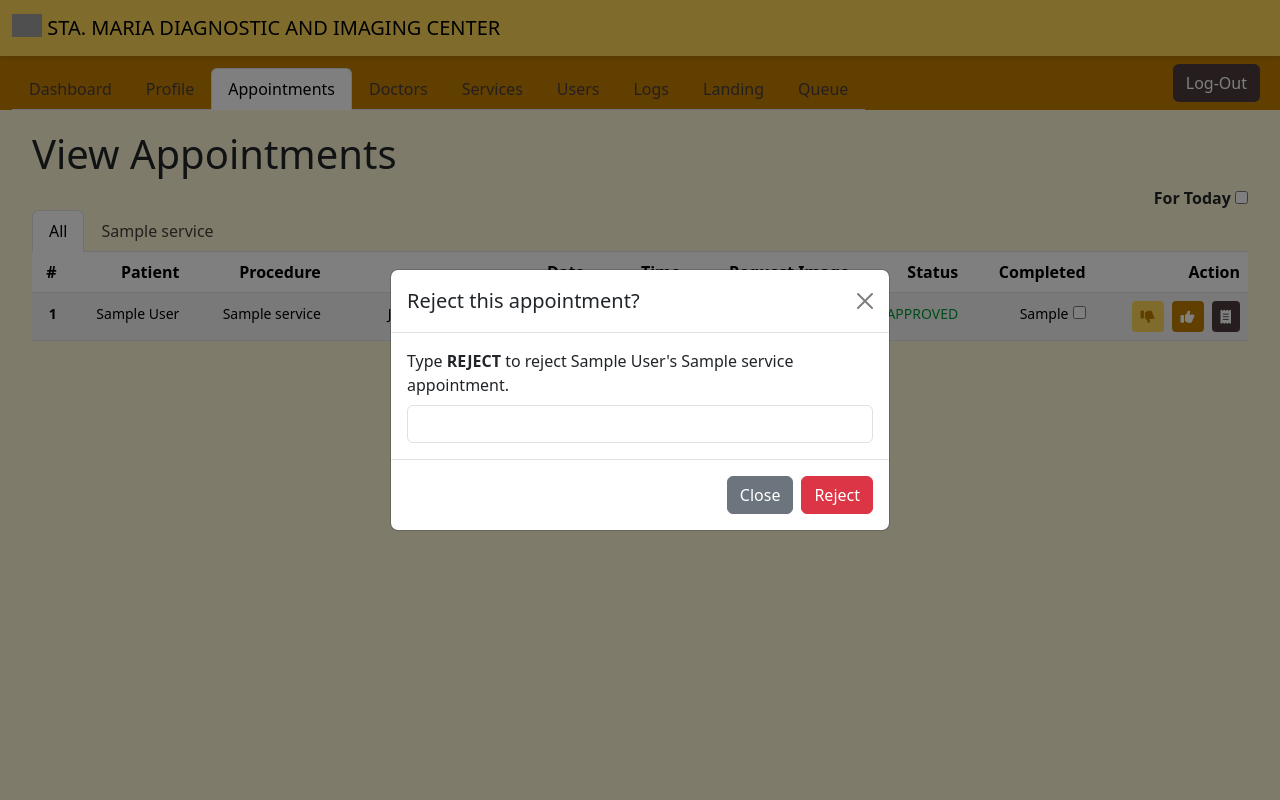
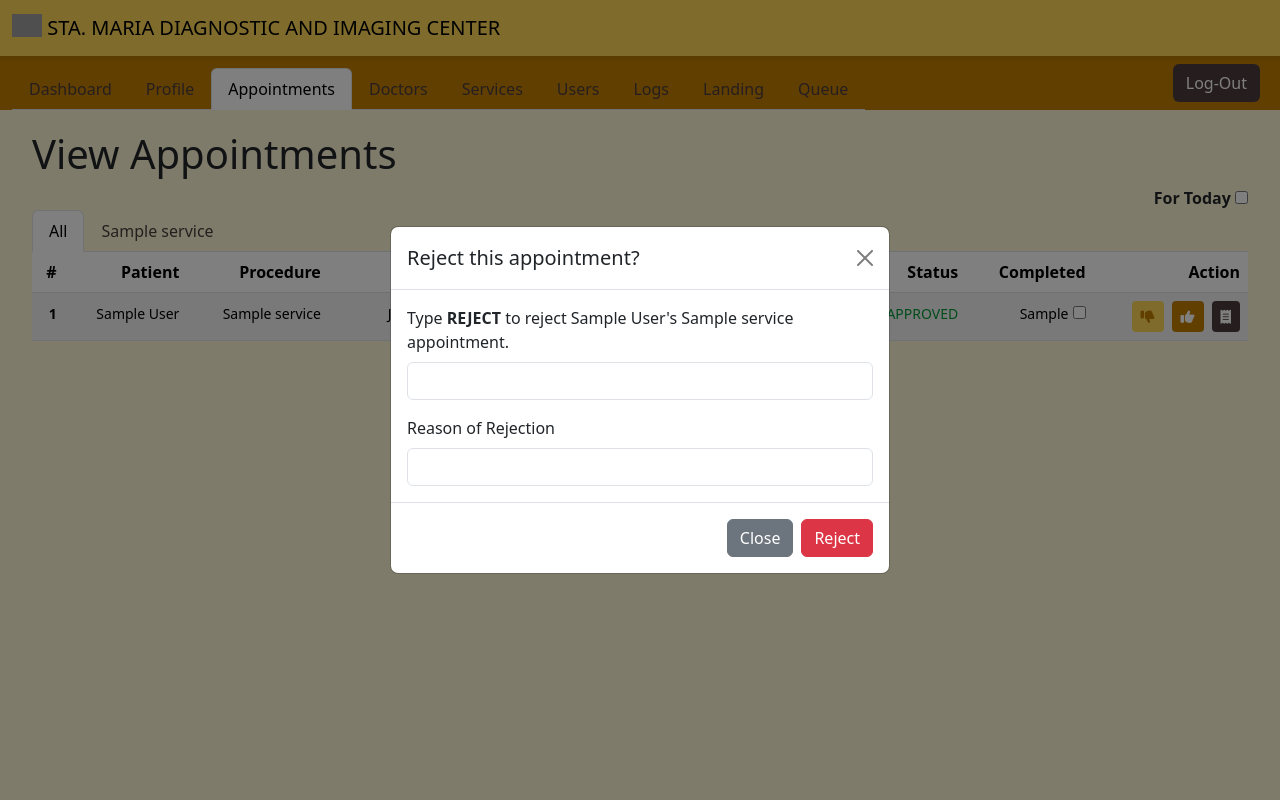
Before and after one commit to jolorambongga/SDAIC, a PHP site: page /view_appointments.php in a window 1280 px wide, after a click that opens the changed part. Run offline with PHP 8.4, Linux system fonts and the light colour scheme; the visitor is signed in with stand-in values (Sample User, id 1); tables that the repository leaves empty hold one stand-in row (values such as "Sample post"); data that the repository does not hold is empty; grey boxes are pictures that could not be loaded.

Commit message:
Add files via upload

```diff
--- a/admin/handles/appointments/approve_reject_appointment.php
+++ b/admin/handles/appointments/approve_reject_appointment.php
@@ -13,6 +13,7 @@ try {
 	$appointment_id = $_POST['appointment_id'];
 	$status = $_POST['status'];
 	$user_input = $_POST['user_input'];
+	$reason = isset($_POST['reason']) ? "<b>Reason of Rejection:</b> <i>" . $_POST['reason'] . "</i>" : '';
 
 	$sql = "UPDATE tbl_Appointments
 	SET status = :status
@@ -67,7 +68,7 @@ try {
 	$status = $data['status'];
 
 	$approved = "Please come on the date and time provided above. Thank You!";
-	$rejected = "See notes for information as to why it has been rejected, if you have further questions you may inquire through our social media and contacts. You may also try re-applying for an appointment. Thank You!";
+	$rejected = "See notes below for information as to why it has been rejected, if you have further questions you may inquire through our social media and contacts. You may also try re-applying for an appointment. Thank You!";
 
 	if($status === 'APPROVED') {
 		$status_message = $approved;
@@ -146,6 +147,7 @@ try {
 	<br>
 	<p><bold><center>$status_title!</center></bold></p>
 	<p><center>$status_message</center></p>
+	<p><center>$reason</center></p>
 	</div>
 	<div class='footer'>
 	<p>&copy; " . date('Y') . " Sta Maria Diagnostic Clinic. All rights reserved.</p>
--- a/admin/view_appointments.php
+++ b/admin/view_appointments.php
@@ -109,7 +109,10 @@ include_once "header.php";
             </div>
             <div class="modal-body">
               <label for="reject_user_input" class="form-label">Type <b>REJECT</b> to reject <span id="rejectPatientName"></span>'s <span id="rejectAppointmentName"></span> appointment.</label>
-              <input type="text" id="reject_user_input" class="form-control" required="">
+              <input type="text" id="reject_user_input" class="form-control" required><pre></pre>
+
+              <label for="reject_reason" class="form-label">Reason of Rejection</label>
+              <input type="text" id="reject_reason" class="form-control" required>
             </div>
             <div class="modal-footer">
               <button type="button" class="btn btn-secondary" data-bs-dismiss="modal">Close</button>
@@ -417,12 +420,14 @@ include_once "header.php";
       $(document).on('click', '#btnReject', function() {
         var appointment_id = $(this).data('appointment-id');
         var status = "REJECTED";
-        var user_input = $('#reject_user_input').val('');
+        var user_input = $('#reject_user_input').val();
+        var reason = $('#reject_reason').val();
 
         var data = {
           appointment_id: appointment_id,
           status: status,
-          user_input: user_input
+          user_input: user_input,
+          reason: reason
         }
 
         console.log(appointment_id, user_input);
@@ -430,6 +435,11 @@ include_once "header.php";
         if (user_input !== 'REJECT') {
           alert('Please type REJECT to reject.');
           console.log(appointment_id);
+          return;
+        }
+
+        if (!reason) {
+          alert('Please type the reason of rejection');
           return;
         }
         $.ajax({
```
